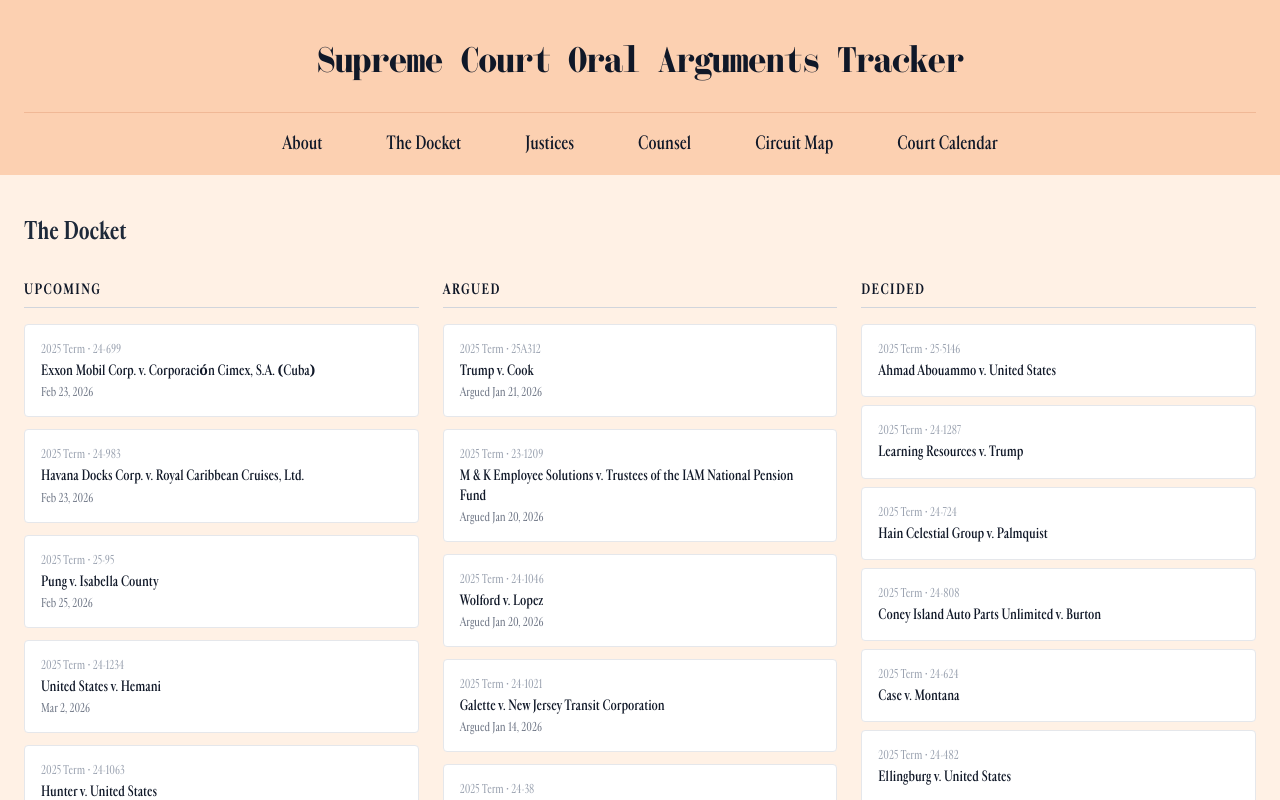
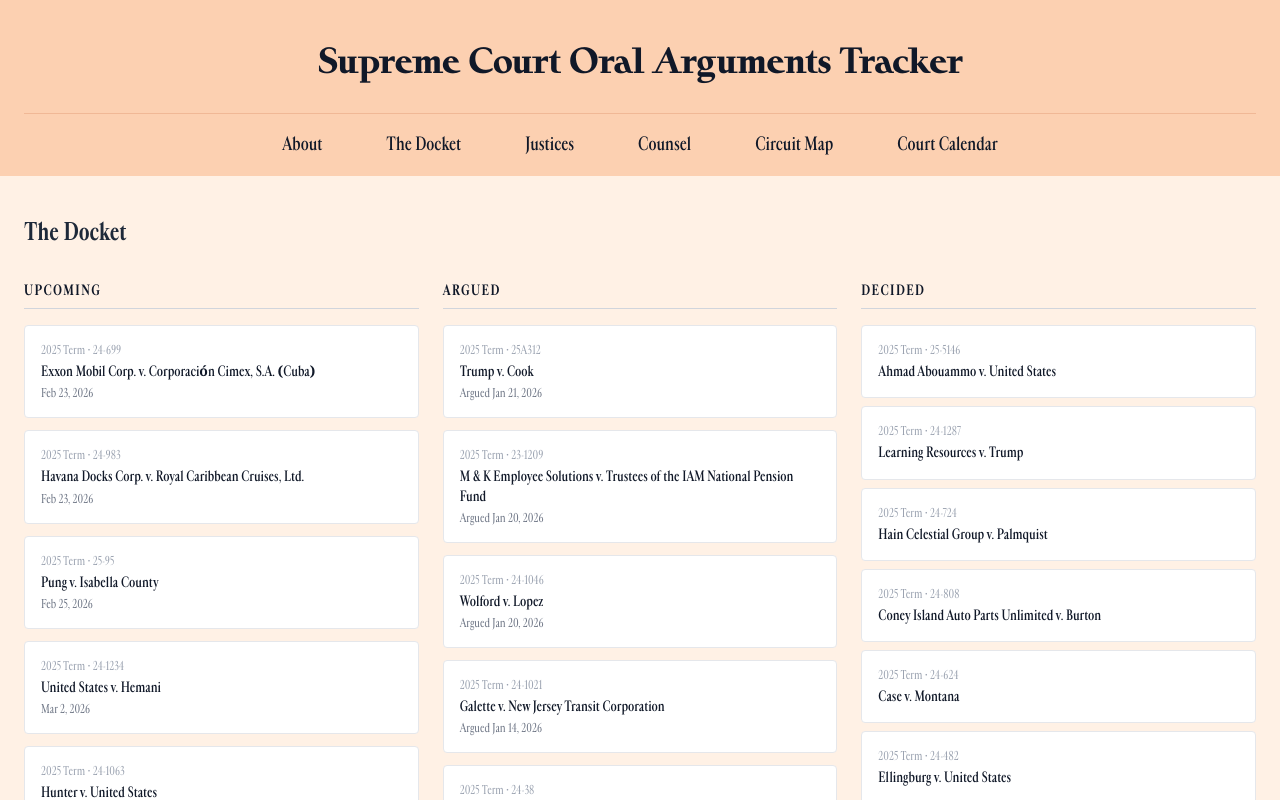
Before and after one commit to williamhiggins-star/supreme-court-wiki, a Next.js app: page / in a window 1280 px wide. Shown: the top 800 px of the page. Built offline with nearby package versions, Linux system fonts and the light colour scheme.

Commit message:
Switch title font from Qommodore to Graphika81 Bold
Co-Authored-By: Claude Sonnet 4.6 <noreply@anthropic.com>

```diff
--- a/src/app/globals.css
+++ b/src/app/globals.css
@@ -58,19 +58,19 @@
   font-display: swap;
 }
 
-/* Qommodore — used only for the site title */
+/* Graphika81 — used only for the site title */
 @font-face {
-  font-family: "Qommodore";
-  src: url("/fonts/QommodoreWeb-Bold-Trial.woff2") format("woff2");
-  font-weight: 700;
+  font-family: "Graphika81";
+  src: url("/fonts/Graphika81Web-Regular-Trial.woff2") format("woff2");
+  font-weight: 400;
   font-style: normal;
   font-display: swap;
 }
 @font-face {
-  font-family: "Qommodore";
-  src: url("/fonts/QommodoreWeb-BoldItalic-Trial.woff2") format("woff2");
+  font-family: "Graphika81";
+  src: url("/fonts/Graphika81Web-Bold-Trial.woff2") format("woff2");
   font-weight: 700;
-  font-style: italic;
+  font-style: normal;
   font-display: swap;
 }
 
--- a/src/app/page.tsx
+++ b/src/app/page.tsx
@@ -101,7 +101,7 @@ export default function HomePage() {
     <main className="min-h-screen bg-ft-paper">
       <header className="bg-ft-pink pt-10 px-6">
         <h1 className="mx-auto text-4xl font-bold text-gray-900 tracking-tight text-center whitespace-nowrap">
-          <span style={{ fontFamily: "Qommodore, Georgia, serif" }}>Supreme Court Oral Arguments Tracker</span>
+          <span style={{ fontFamily: "Graphika81, Georgia, serif" }}>Supreme Court Oral Arguments Tracker</span>
         </h1>
         <nav className="mt-8 border-t border-[#f0b896]">
           <ul className="flex justify-center gap-0">
```
Also changed, not shown: public/fonts/Graphika81Web-Bold-Trial.woff2 (added), public/fonts/Graphika81Web-Regular-Trial.woff2 (added).
